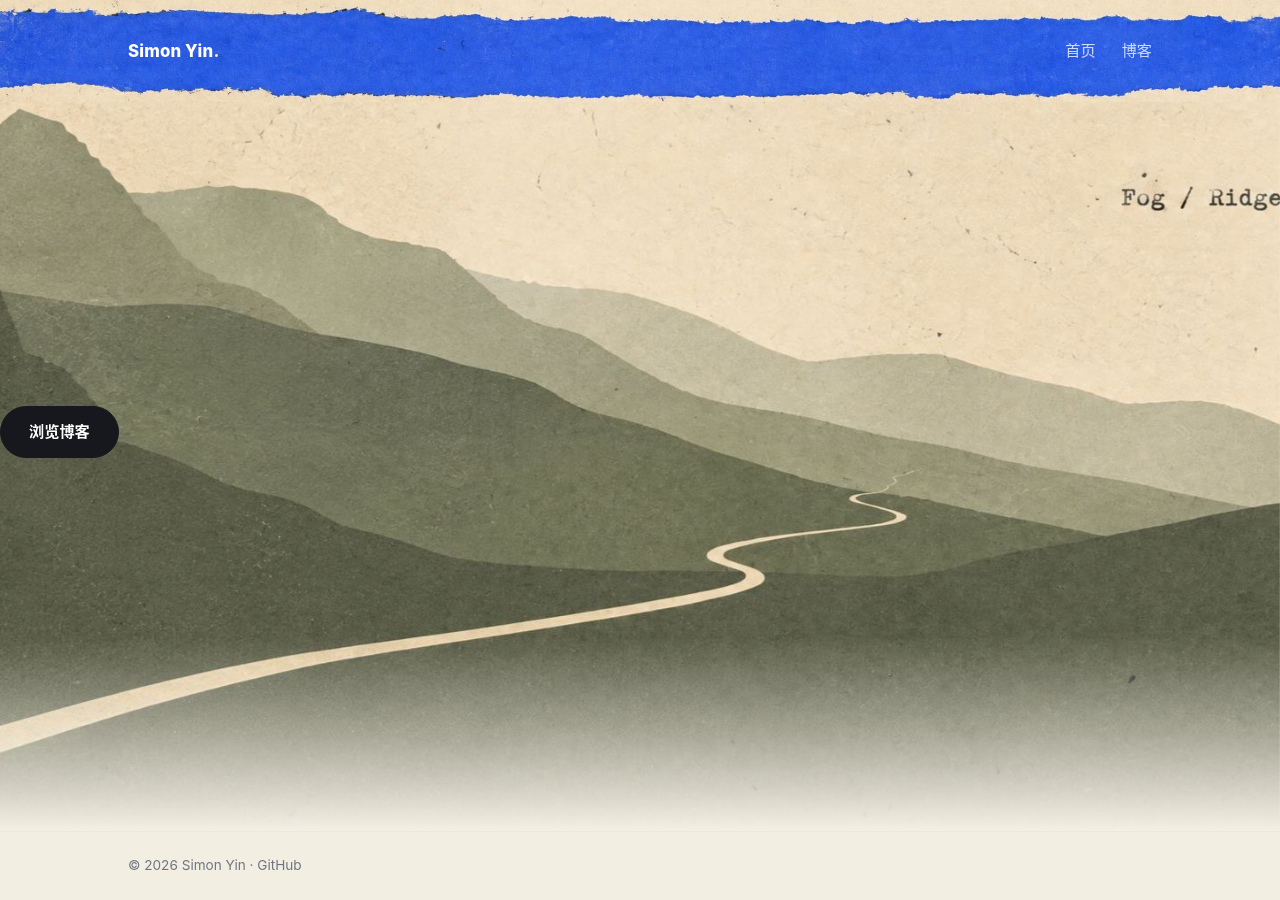
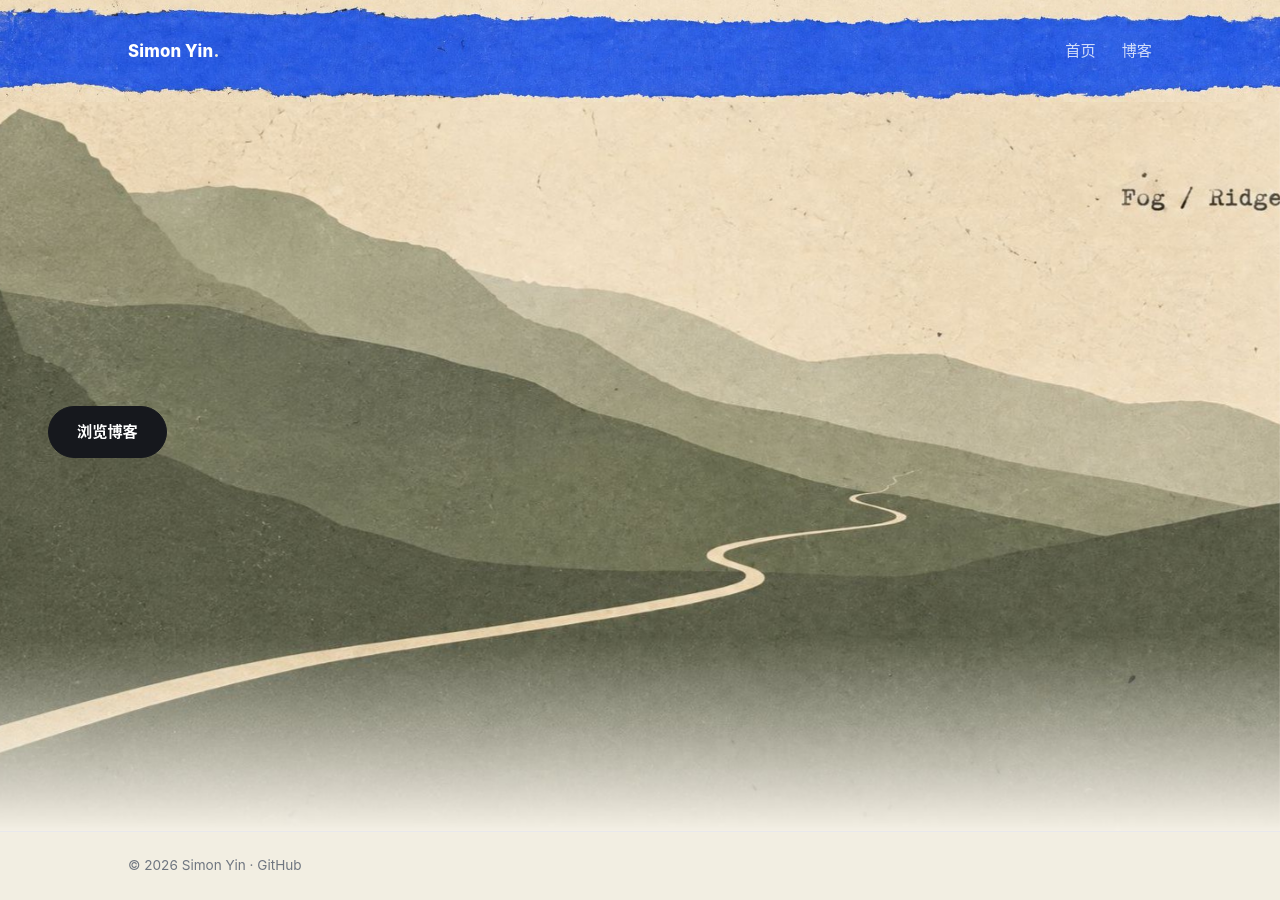
Before and after one commit to Simon96128/Simon96128.github.io, a Jekyll site: the page built from index.html, in a window 1280 px wide and 900 px high, scrolled down 69 px. Built offline with Jekyll 4.4.1, drawn with Linux system fonts in a browser that asks for light colours.

Commit message:
Inset hero button padding

```diff
--- a/assets/css/style.css
+++ b/assets/css/style.css
@@ -103,7 +103,7 @@ main#content {
   flex-direction: column;
   justify-content: center;
   align-items: flex-start;
-  padding: 48px 0;
+  padding: 48px 48px;
   background: url("../images/bg-hero.jpg") center / cover no-repeat;
 }
 .hero-kicker {
```
